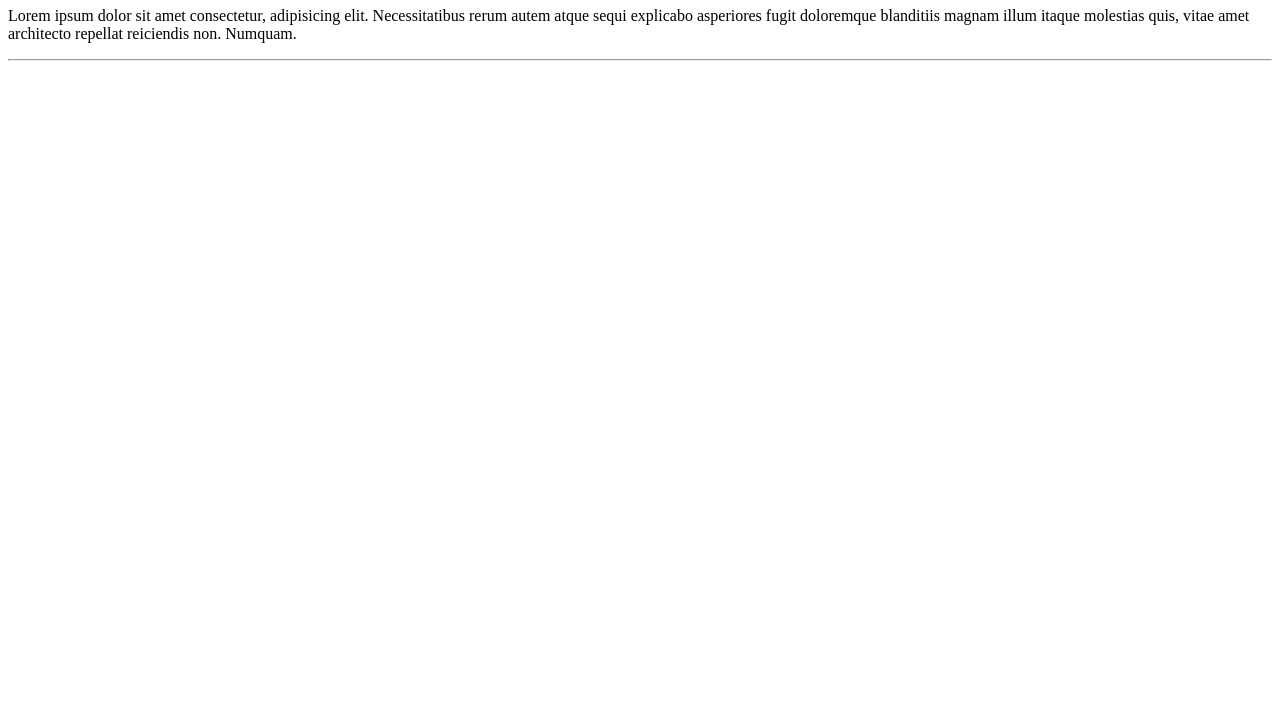
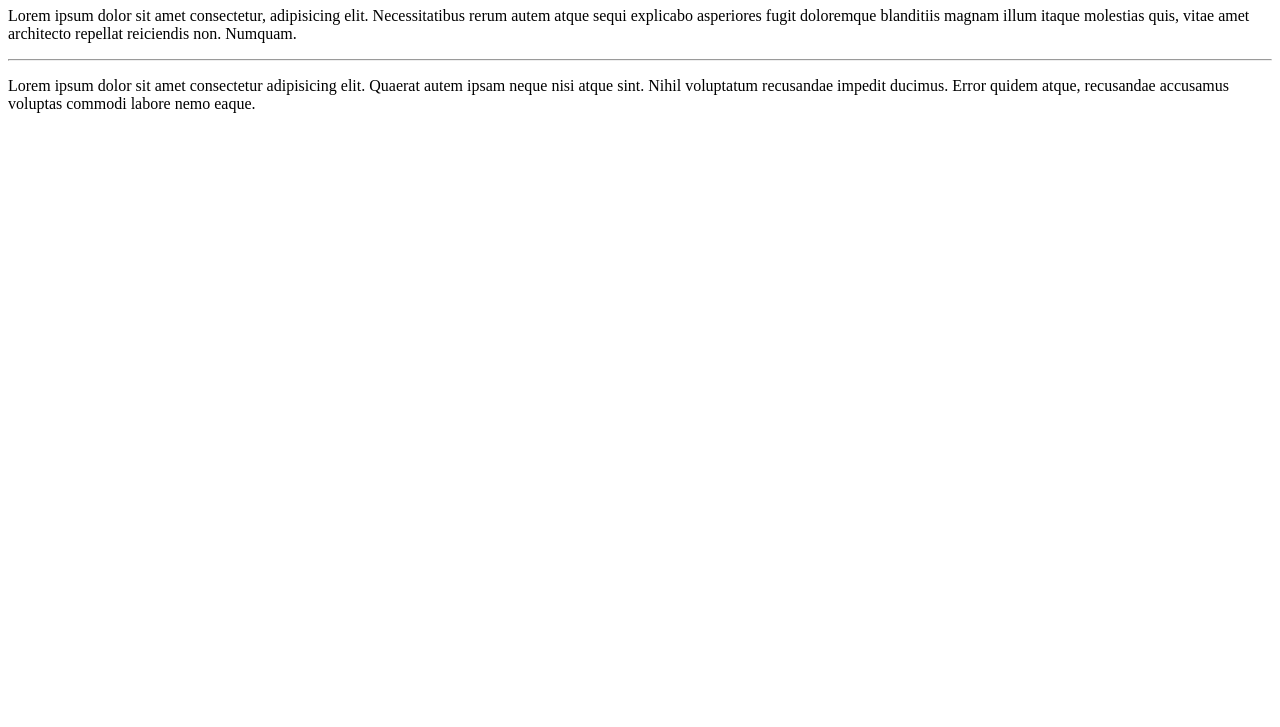
Before and after one commit to YohanParrela/Ola-mundo, a plain HTML site: page site-exemplo/index.html in a window 1280 px wide. Shown: the part 73-800 px from the top of the page. Drawn offline with Linux system fonts and the light colour scheme.

Commit message:
adicionei um paragrafo

```diff
--- a/site-exemplo/index.html
+++ b/site-exemplo/index.html
@@ -9,5 +9,6 @@
     <h1>Olá github</h1>
     <p>Lorem ipsum dolor sit amet consectetur, adipisicing elit. Necessitatibus rerum autem atque sequi explicabo asperiores fugit doloremque blanditiis magnam illum itaque molestias quis, vitae amet architecto repellat reiciendis non. Numquam.</p>
     <hr>
+    <p>Lorem ipsum dolor sit amet consectetur adipisicing elit. Quaerat autem ipsam neque nisi atque sint. Nihil voluptatum recusandae impedit ducimus. Error quidem atque, recusandae accusamus voluptas commodi labore nemo eaque.</p>
 </body>
 </html>
```
